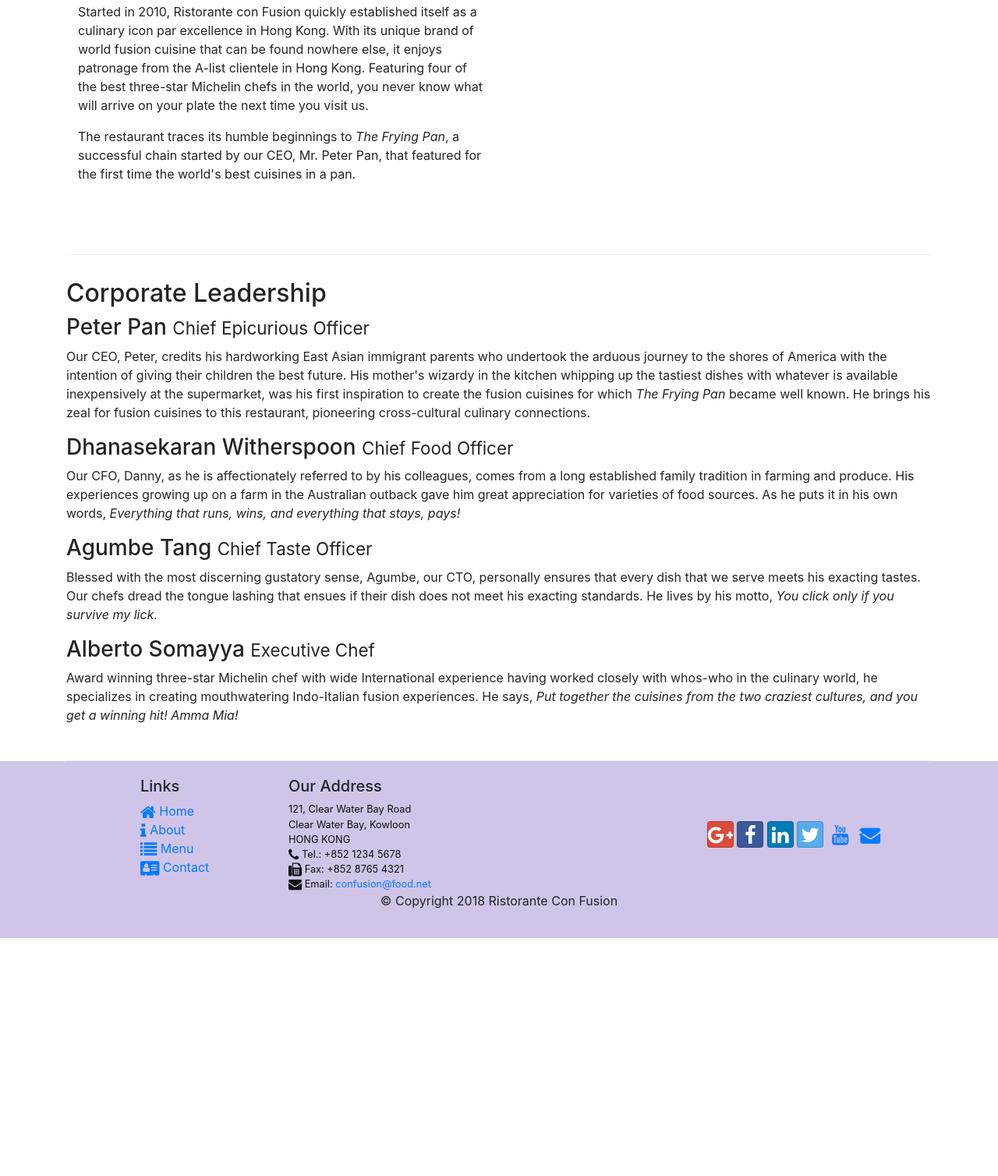
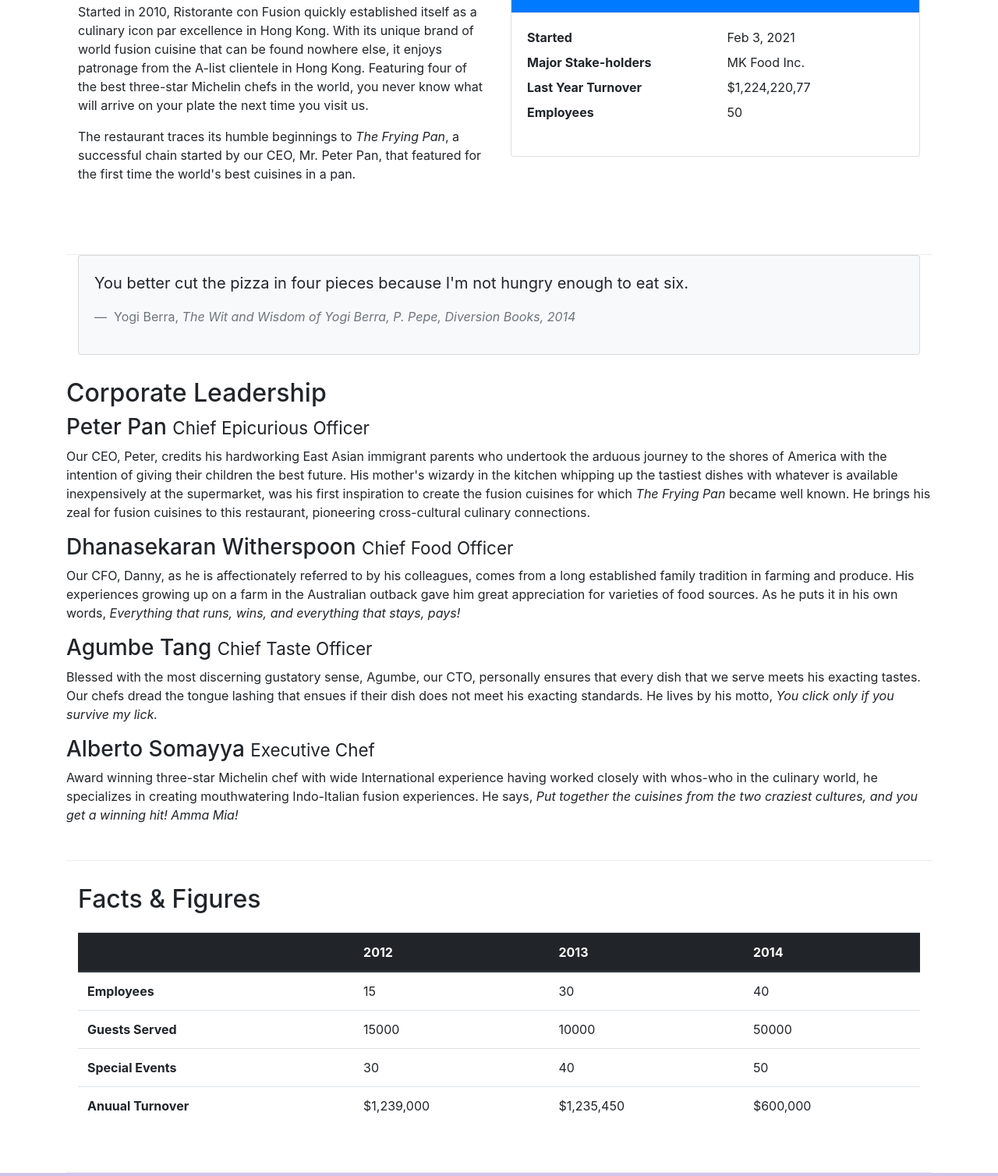
Before and after one commit to najam-saad/front-end-ui-course, a website: page aboutus.html in a window 1280 px wide. Shown: the part 594-2102 px from the top of the page at 78% size. Before the commit the page ends 1797 px from the top, so only its background shows below. Drawn offline with nearby package versions, Linux system fonts and the light colour scheme.

Commit message:
Tables & Cards

```diff
--- a/aboutus.html
+++ b/aboutus.html
@@ -70,6 +70,37 @@
                 <p>The restaurant traces its humble beginnings to <em>The Frying Pan</em>, a successful chain started by our CEO, Mr. Peter Pan, that featured for the first time the world's best cuisines in a pan.</p>
             </div>
             <div class="col-12 col-sm-6 " >
+                <div class="card ">
+                    <h3 class="card-header bg-primary text-white"> Facts At a Glance </h3>
+
+                    <div class="card-body">
+                        <dl class="row">
+                            <dt class="col-6">Started </dt>
+                            <dd class="col-6">Feb 3, 2021</dd>
+                            <dt class="col-6">Major Stake-holders </dt>
+                            <dd class="col-6">MK Food Inc.</dd>
+                            <dt class="col-6">Last Year Turnover</dt>
+                            <dd class="col-6">$1,224,220,77</dd>
+                            <dt class="col-6">Employees </dt>
+                            <dd class="col-6">50</dd>
+                        </dl>
+                    </div>
+                </div>
+            </div>
+        </div>
+
+        <div class="col-12">
+            <div class="card card-body bg-light">
+                <blockquote class="blockquote">
+                    <p>You better cut the pizza in four pieces because
+                        I'm not hungry enough to eat six.</p>
+
+                    <footer class="blockquote-footer">
+                        Yogi Berra,
+                        <cite class="Source Title">The Wit and Wisdom of Yogi Berra,
+                            P. Pepe, Diversion Books, 2014</cite>
+                    </footer>
+                </blockquote>
             </div>
         </div>
 
@@ -85,6 +116,55 @@
                 <p class="d-none d-sm-block">Blessed with the most discerning gustatory sense, Agumbe, our CTO, personally ensures that every dish that we serve meets his exacting tastes. Our chefs dread the tongue lashing that ensues if their dish does not meet his exacting standards. He lives by his motto, <em>You click only if you survive my lick.</em></p>
                 <h3>Alberto Somayya <small>Executive Chef</small></h3>
                 <p class="d-none d-sm-block">Award winning three-star Michelin chef with wide International experience having worked closely with whos-who in the culinary world, he specializes in creating mouthwatering Indo-Italian fusion experiences. He says, <em>Put together the cuisines from the two craziest cultures, and you get a winning hit! Amma Mia!</em></p>
+            </div>
+       </div>
+
+       <div class="row row-content">
+            <div class="col-12 ">
+                <h2> Facts &amp; Figures </h2>
+            </div>
+            <div class="col-12 ">
+
+                <div class="table-responsive">
+                    <table class="table table-stripped">
+                        <thead class="thead-dark">
+                            <tr>
+                                <th>&nbsp</th>
+                                <th>2012</th>
+                                <th>2013</th>
+                                <th>2014</th>
+                            </tr>
+
+                        </thead>
+                        <tbody>
+                            <tr>
+                                <th>Employees</th>
+                                <td>15</td>
+                                <td>30</td>
+                                <td>40</td>
+                            </tr>
+                            <tr>
+                                <th>Guests Served</th>
+                                <td>15000</td>
+                                <td>10000</td>
+                                <td>50000</td>
+                            </tr>
+                            <tr>
+                                <th>Special Events</th>
+                                <td>30</td>
+                                <td>40</td>
+                                <td>50</td>
+                            </tr>
+                            <tr>
+                                <th>Anuual Turnover</th>
+                                <td>$1,239,000</td>
+                                <td>$1,235,450</td>
+                                <td>$600,000</td>
+                            </tr>
+                        </tbody>
+
+                    </table>
+                </div>
             </div>
        </div>
 
```
